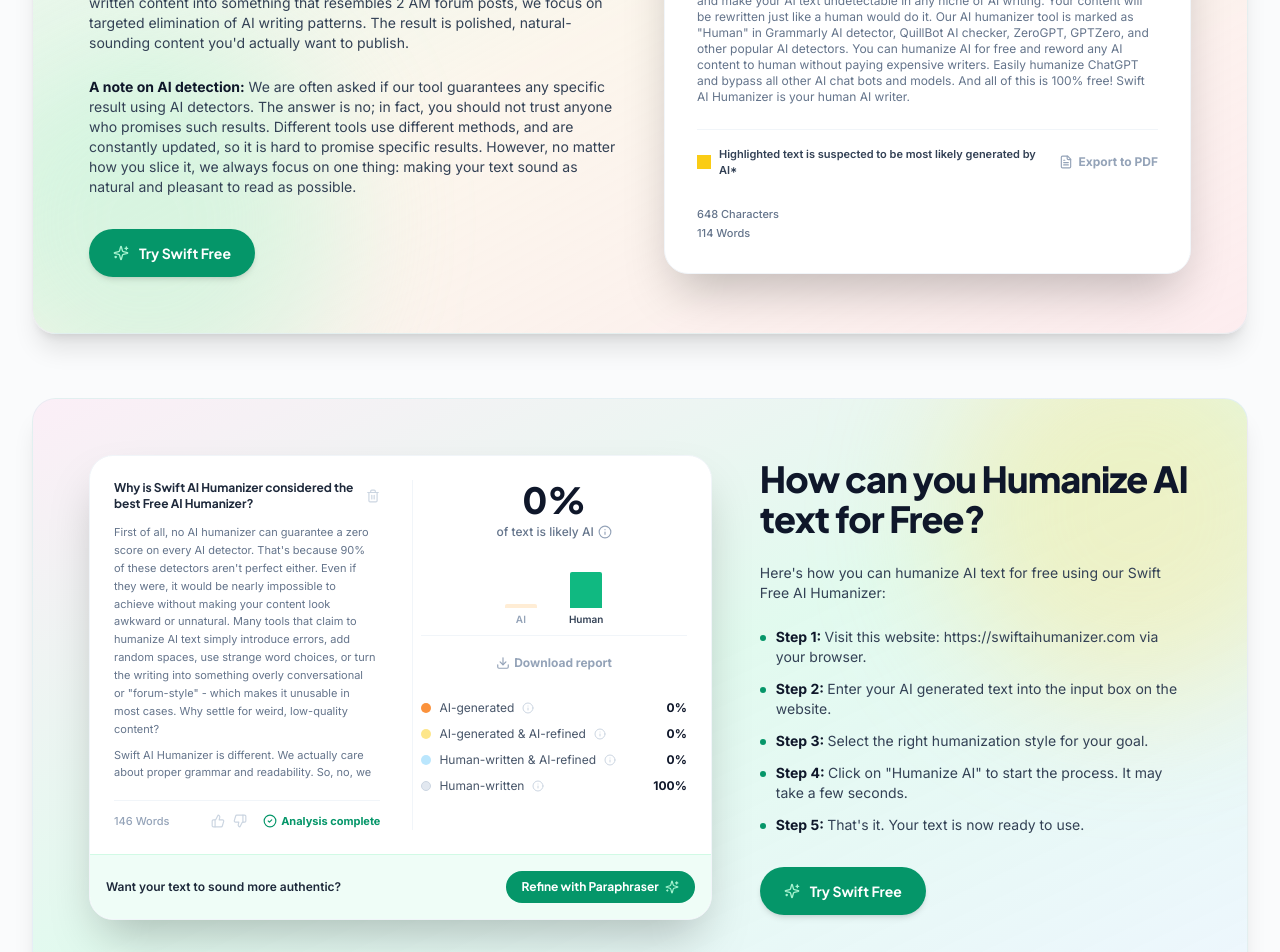
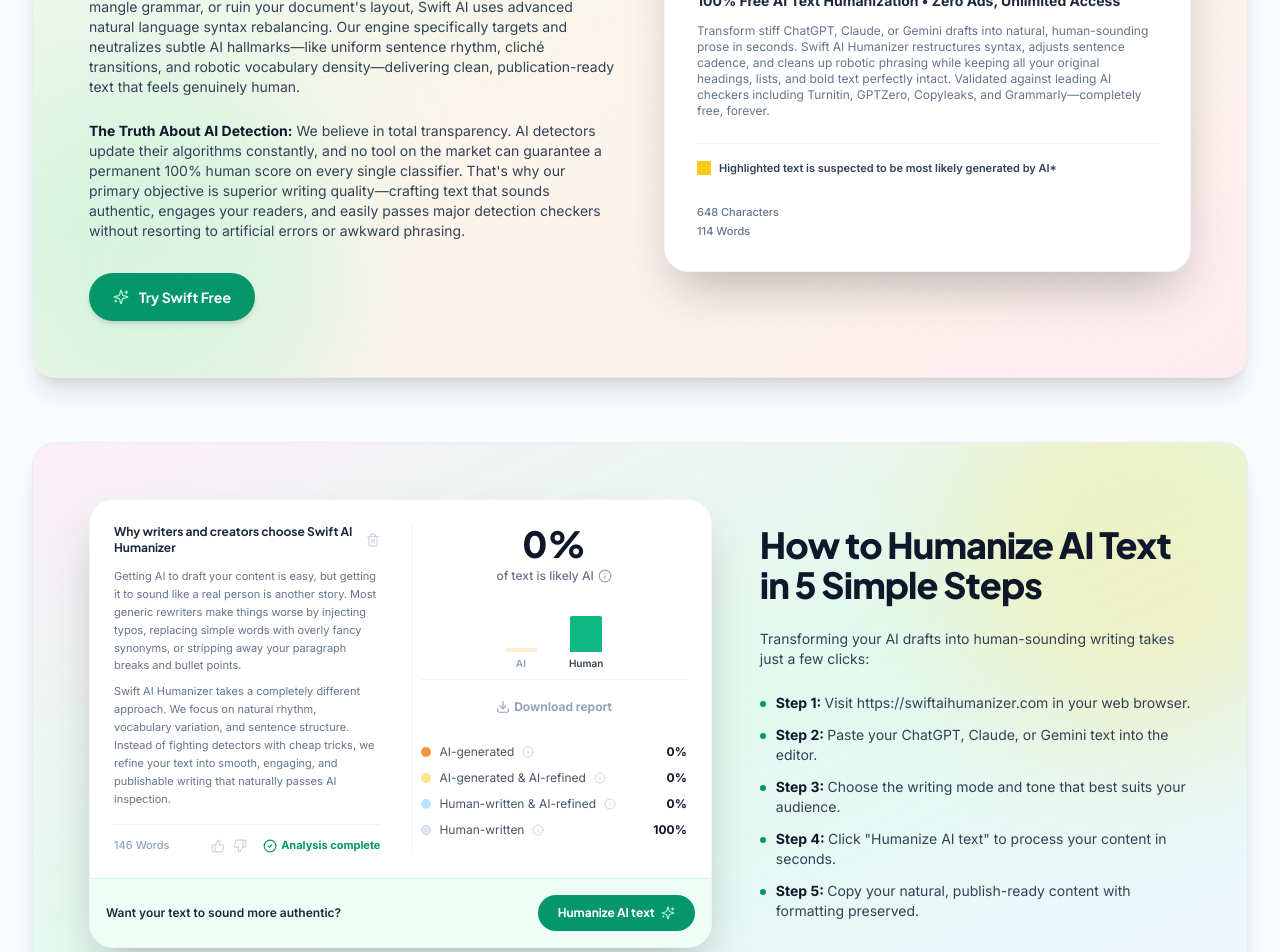
Before and after one commit to akashojha2011-jpg/swift-ai-humanizer, a Next.js app: page / in a window 1280 px wide. Shown: the part 1640-2592 px from the top of the page. Built offline with nearby package versions, Linux system fonts and the light colour scheme.

Commit message:
Rewrite homepage section copy to original conversational voice, update button text to Humanize AI text, remove bottom step CTA button and Export to PDF button

```diff
--- a/components/HowToHumanizeSection.tsx
+++ b/components/HowToHumanizeSection.tsx
@@ -61,27 +61,27 @@ export function HowToHumanizeSection() {
     {
       number: 1,
       label: "Step 1",
-      text: "Visit this website: https://swiftaihumanizer.com via your browser.",
+      text: "Visit https://swiftaihumanizer.com in your web browser.",
     },
     {
       number: 2,
       label: "Step 2",
-      text: "Enter your AI generated text into the input box on the website.",
+      text: "Paste your ChatGPT, Claude, or Gemini text into the editor.",
     },
     {
       number: 3,
       label: "Step 3",
-      text: "Select the right humanization style for your goal.",
+      text: "Choose the writing mode and tone that best suits your audience.",
     },
     {
       number: 4,
       label: "Step 4",
-      text: "Click on \"Humanize AI\" to start the process. It may take a few seconds.",
+      text: "Click \"Humanize AI text\" to process your content in seconds.",
     },
     {
       number: 5,
       label: "Step 5",
-      text: "That's it. Your text is now ready to use.",
+      text: "Copy your natural, publish-ready content with formatting preserved.",
     },
   ];
 
@@ -106,7 +106,7 @@ export function HowToHumanizeSection() {
           <div className="lg:col-span-7">
             <div className="bg-white dark:bg-slate-900 rounded-3xl shadow-2xl border border-slate-100 dark:border-slate-800 overflow-hidden flex flex-col">
 
-              {/* Split Panel (Multilanguage tabs removed as requested) */}
+              {/* Split Panel */}
               <div className="grid grid-cols-1 md:grid-cols-2 divide-y md:divide-y-0 md:divide-x divide-slate-100 dark:divide-slate-800 p-6 gap-6">
 
                 {/* Left Pane: Sample Input Text */}
@@ -114,17 +114,17 @@ export function HowToHumanizeSection() {
                   <div className="space-y-3">
                     <div className="flex items-center justify-between">
                       <h4 className="font-bold text-xs text-slate-800 dark:text-slate-200 font-heading">
-                        Why is Swift AI Humanizer considered the best Free AI Humanizer?
+                        Why writers and creators choose Swift AI Humanizer
                       </h4>
                       <Trash2 className="w-3.5 h-3.5 text-slate-300 dark:text-slate-600 shrink-0" />
                     </div>
 
                     <div className="text-[11px] text-slate-500 dark:text-slate-400 leading-relaxed font-sans space-y-2 max-h-[260px] overflow-y-auto pr-1">
                       <p>
-                        First of all, no AI humanizer can guarantee a zero score on every AI detector. That&apos;s because 90% of these detectors aren&apos;t perfect either. Even if they were, it would be nearly impossible to achieve without making your content look awkward or unnatural. Many tools that claim to humanize AI text simply introduce errors, add random spaces, use strange word choices, or turn the writing into something overly conversational or &quot;forum-style&quot; - which makes it unusable in most cases. Why settle for weird, low-quality content?
+                        Getting AI to draft your content is easy, but getting it to sound like a real person is another story. Most generic rewriters make things worse by injecting typos, replacing simple words with overly fancy synonyms, or stripping away your paragraph breaks and bullet points.
                       </p>
                       <p>
-                        Swift AI Humanizer is different. We actually care about proper grammar and readability. So, no, we won&apos;t promise you a 100% human score everywhere, but we do significantly lower your AI detection rate while keeping your content looking natural and polished! So yeah, Swift AI Humanizer is the best Humanizer tool nowadays!
+                        Swift AI Humanizer takes a completely different approach. We focus on natural rhythm, vocabulary variation, and sentence structure. Instead of fighting detectors with cheap tricks, we refine your text into smooth, engaging, and publishable writing that naturally passes AI inspection.
                       </p>
                     </div>
                   </div>
@@ -181,16 +181,16 @@ export function HowToHumanizeSection() {
 
               </div>
 
-              {/* Full Width Pale Green Bottom Bar */}
+              {/* Full Width Pale Green Bottom Bar: Changed button text to 'Humanize AI text' */}
               <div className="bg-emerald-50/80 dark:bg-emerald-950/50 p-4 border-t border-emerald-100 dark:border-emerald-900/60 flex flex-col sm:flex-row items-center justify-between gap-3 text-xs">
                 <span className="font-semibold text-slate-800 dark:text-slate-200 text-center sm:text-left">
                   Want your text to sound more authentic?
                 </span>
                 <Link
                   href="#humanizer"
-                  className="inline-flex items-center gap-1.5 px-4 py-2 rounded-full bg-emerald-600 hover:bg-emerald-700 text-white font-heading font-bold text-xs transition-transform hover:scale-105 shrink-0 shadow-xs"
+                  className="inline-flex items-center gap-1.5 px-5 py-2.5 rounded-full bg-emerald-600 hover:bg-emerald-700 text-white font-heading font-bold text-xs transition-transform hover:scale-105 shrink-0 shadow-xs"
                 >
-                  <span>Refine with Paraphraser</span>
+                  <span>Humanize AI text</span>
                   <Sparkles className="w-3.5 h-3.5 text-emerald-200" />
                 </Link>
               </div>
@@ -198,29 +198,18 @@ export function HowToHumanizeSection() {
             </div>
           </div>
 
-          {/* Right Column: Copy & Step List */}
+          {/* Right Column: Copy & Step List (Bottom button removed as requested) */}
           <div className="lg:col-span-5 space-y-6">
             <h2 className="font-heading font-extrabold text-2xl sm:text-3xl lg:text-4xl text-slate-900 dark:text-white tracking-tight leading-snug">
-              How can you Humanize AI text for Free?
+              How to Humanize AI Text in 5 Simple Steps
             </h2>
 
             <p className="text-xs sm:text-sm text-slate-700 dark:text-slate-300 leading-relaxed font-sans">
-              Here&apos;s how you can humanize AI text for free using our Swift Free AI Humanizer:
+              Transforming your AI drafts into human-sounding writing takes just a few clicks:
             </p>
 
             {/* Componentized StepList */}
             <StepList steps={DEFAULT_STEPS} />
-
-            {/* Site Theme CTA Button: Try Swift Free */}
-            <div className="pt-2">
-              <Link
-                href="#humanizer"
-                className="inline-flex items-center gap-2.5 px-6 py-3.5 rounded-full bg-emerald-600 hover:bg-emerald-700 text-white font-heading font-bold text-sm shadow-md transition-all hover:scale-105 active:scale-95"
-              >
-                <Sparkles className="w-4 h-4 text-emerald-200" />
-                <span>Try Swift Free</span>
-              </Link>
-            </div>
           </div>
 
         </div>
--- a/components/WhySwiftAISection.tsx
+++ b/components/WhySwiftAISection.tsx
@@ -2,7 +2,7 @@
 
 import { useState } from "react";
 import Link from "next/link";
-import { FileText, Sparkles } from "lucide-react";
+import { Sparkles } from "lucide-react";
 
 export interface GaugeChartProps {
   score?: number;
@@ -11,9 +11,8 @@ export interface GaugeChartProps {
 
 export function GaugeChart({ score = 0, label = "AI GPT*" }: GaugeChartProps) {
   const clampedScore = Math.min(100, Math.max(0, score));
-  // Total arc length for semi-circle with r=38
+  // Arc length for r=38 semi-circle
   const arcLength = 119.38;
-  // Offset: 0% AI score displays full green arc (100% human confidence)
   const strokeDashoffset = (arcLength * clampedScore) / 100;
 
   return (
@@ -74,19 +73,19 @@ export function WhySwiftAISection() {
           {/* Left Column: Copy & Value Proposition */}
           <div className="lg:col-span-6 space-y-6">
             <h2 className="font-heading font-extrabold text-2xl sm:text-3xl lg:text-4xl text-slate-900 dark:text-white tracking-tight leading-snug">
-              Why is Swift AI Humanizer considered a leading AI to human text converter?
+              What Makes Swift AI Humanizer the Industry Leader in AI Text Conversion?
             </h2>
 
             <p className="font-bold text-slate-900 dark:text-slate-100 text-sm sm:text-base leading-relaxed">
-              Our AI humanizer is considered to be among the best because we prioritize writing quality.
+              We built Swift AI Humanizer with a simple philosophy: content should read naturally, flow effortlessly, and preserve its original meaning.
             </p>
 
             <p className="text-slate-700 dark:text-slate-300 text-xs sm:text-sm leading-relaxed">
-              Instead of taking the sledgehammer approach by swapping words randomly, introducing grammatical errors, adding awkward phrasing, and turning well-written content into something that resembles 2 AM forum posts, we focus on targeted elimination of AI writing patterns. The result is polished, natural-sounding content you&apos;d actually want to publish.
+              Unlike basic rewriter tools that randomly swap words for bizarre synonyms, mangle grammar, or ruin your document&apos;s layout, Swift AI uses advanced natural language syntax rebalancing. Our engine specifically targets and neutralizes subtle AI hallmarks—like uniform sentence rhythm, cliché transitions, and robotic vocabulary density—delivering clean, publication-ready text that feels genuinely human.
             </p>
 
             <p className="text-slate-700 dark:text-slate-300 text-xs sm:text-sm leading-relaxed">
-              <strong className="text-slate-900 dark:text-white font-bold">A note on AI detection:</strong> We are often asked if our tool guarantees any specific result using AI detectors. The answer is no; in fact, you should not trust anyone who promises such results. Different tools use different methods, and are constantly updated, so it is hard to promise specific results. However, no matter how you slice it, we always focus on one thing: making your text sound as natural and pleasant to read as possible.
+              <strong className="text-slate-900 dark:text-white font-bold">The Truth About AI Detection:</strong> We believe in total transparency. AI detectors update their algorithms constantly, and no tool on the market can guarantee a permanent 100% human score on every single classifier. That&apos;s why our primary objective is superior writing quality—crafting text that sounds authentic, engages your readers, and easily passes major detection checkers without resorting to artificial errors or awkward phrasing.
             </p>
 
             {/* Site Theme CTA Button: Try Swift Free */}
@@ -115,25 +114,20 @@ export function WhySwiftAISection() {
               {/* Sub-headline & Marketing Explanation Copy */}
               <div className="space-y-3 text-center sm:text-left">
                 <p className="font-bold text-xs sm:text-sm text-slate-800 dark:text-slate-200">
-                  100% Free AI Humanizer, Humanize AI with No Ads, No Paywalls
+                  100% Free AI Text Humanization • Zero Ads, Unlimited Access
                 </p>
 
                 <p className="text-[11px] sm:text-xs text-slate-500 dark:text-slate-400 leading-relaxed font-sans">
-                  You just discovered a truly free way to humanize AI content, bypass ChatGPT, and make your AI text undetectable in any niche of AI writing. Your content will be rewritten just like a human would do it. Our AI humanizer tool is marked as &quot;Human&quot; in Grammarly AI detector, QuillBot AI checker, ZeroGPT, GPTZero, and other popular AI detectors. You can humanize AI for free and reword any AI content to human without paying expensive writers. Easily humanize ChatGPT and bypass all other AI chat bots and models. And all of this is 100% free! Swift AI Humanizer is your human AI writer.
+                  Transform stiff ChatGPT, Claude, or Gemini drafts into natural, human-sounding prose in seconds. Swift AI Humanizer restructures syntax, adjusts sentence cadence, and cleans up robotic phrasing while keeping all your original headings, lists, and bold text perfectly intact. Validated against leading AI checkers including Turnitin, GPTZero, Copyleaks, and Grammarly—completely free, forever.
                 </p>
               </div>
 
-              {/* Footer Notice & Placeholder PDF Export */}
-              <div className="pt-4 border-t border-slate-100 dark:border-slate-800/80 flex flex-col sm:flex-row items-start sm:items-center justify-between gap-4 text-xs">
+              {/* Footer Notice */}
+              <div className="pt-4 border-t border-slate-100 dark:border-slate-800/80 flex items-center justify-between gap-4 text-xs">
                 <div className="flex items-center gap-2 text-[11px] font-semibold text-slate-700 dark:text-slate-300">
                   <span className="w-3.5 h-3.5 bg-yellow-400 rounded-xs shrink-0" />
                   <span>Highlighted text is suspected to be most likely generated by AI*</span>
                 </div>
-
-                <span className="flex items-center gap-1.5 font-bold text-xs text-slate-400 dark:text-slate-500 shrink-0 cursor-default">
-                  <FileText className="w-3.5 h-3.5 text-slate-400" />
-                  <span>Export to PDF</span>
-                </span>
               </div>
 
               {/* Stats Line */}
```
